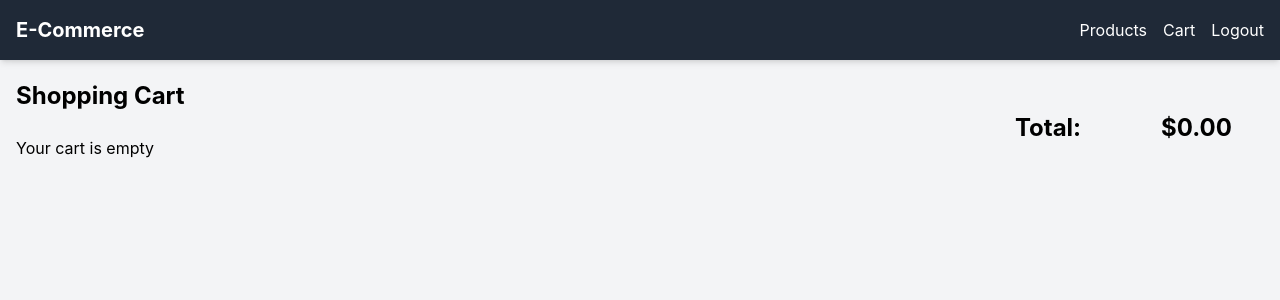
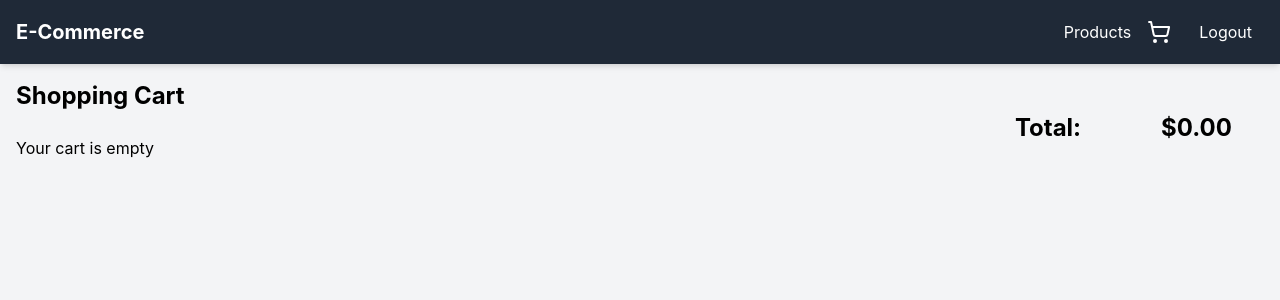
Before and after one commit to Ruvindya/E-Commerce-Web-Application, a React (Create React App) app in the folder ecommerce-app/: page /cart in a window 1280 px wide. Shown: the top 300 px of the page. Built offline with nearby package versions, Linux system fonts and the light colour scheme; sample sign-in values are in the browser's storage.

Commit message:
Cart item count display and increament

```diff
--- a/ecommerce-app/src/components/AppNav.js
+++ b/ecommerce-app/src/components/AppNav.js
@@ -1,6 +1,8 @@
 import { Link, Navigate } from 'react-router-dom';
 import { useSelector, useDispatch } from 'react-redux';
 import { selectUser, logout } from '../store/authSlice';
+import { selectCartCount } from '../store/cartSlice';
+import { ShoppingCart } from 'lucide-react';
 
 export const PrivateRoute = ({ children }) => {
   const user = useSelector(selectUser);
@@ -9,6 +11,7 @@ export const PrivateRoute = ({ children }) => {
 
 export const Navigation = () => {
   const user = useSelector(selectUser);
+  const cartCount = useSelector(selectCartCount);
   const dispatch = useDispatch();
 
   return (
@@ -16,12 +19,24 @@ export const Navigation = () => {
       <nav className="fixed top-0 left-0 right-0 bg-gray-800 text-white p-4 z-50 shadow-md">
         <div className="container mx-auto flex justify-between items-center">
           <Link to="/" className="text-xl font-bold">E-Commerce</Link>
-          <div className="space-x-4">
+          <div className="space-x-4 flex items-center">
             {user ? (
               <>
                 <Link to="/products">Products</Link>
-                <Link to="/cart">Cart</Link>
-                <button onClick={() => dispatch(logout())}>Logout</button>
+                <Link to="/cart" className="relative inline-flex items-center">
+                  <ShoppingCart className="w-6 h-6" />
+                  {cartCount > 0 && (
+                    <span className="absolute -top-2 -right-2 bg-red-500 text-white text-xs font-bold rounded-full w-5 h-5 flex items-center justify-center">
+                      {cartCount}
+                    </span>
+                  )}
+                </Link>
+                <button
+                  onClick={() => dispatch(logout())}
+                  className="hover:bg-gray-700 px-3 py-1 rounded"
+                >
+                  Logout
+                </button>
               </>
             ) : (
               <>
--- a/ecommerce-app/src/store/cartSlice.js
+++ b/ecommerce-app/src/store/cartSlice.js
@@ -14,6 +14,7 @@ const loadCartFromStorage = () => {
 
 const initialState = {
   items: loadCartFromStorage(),
+  itemCount: loadCartFromStorage().reduce((total, item) => total + item.quantity, 0),
 };
 
 const cartSlice = createSlice({
@@ -27,10 +28,12 @@ const cartSlice = createSlice({
       } else {
         state.items.push({ ...action.payload, quantity: 1 });
       }
+      state.itemCount = state.items.reduce((total, item) => total + item.quantity, 0);
       localStorage.setItem('cart', JSON.stringify(state.items));
     },
     removeFromCart: (state, action) => {
       state.items = state.items.filter(item => item.id !== action.payload);
+      state.itemCount = state.items.reduce((total, item) => total + item.quantity, 0);
       localStorage.setItem('cart', JSON.stringify(state.items));
     },
     updateQuantity: (state, action) => {
@@ -38,8 +41,8 @@ const cartSlice = createSlice({
       const item = state.items.find(item => item.id === id);
       if (item) {
         item.quantity = Math.max(0, quantity);
-        // item.quantity = quantity;
       }
+      state.itemCount = state.items.reduce((total, item) => total + item.quantity, 0);
       localStorage.setItem('cart', JSON.stringify(state.items));
     },
     clearCart: (state) => {
@@ -49,9 +52,10 @@ const cartSlice = createSlice({
   },
 });
 
+
 export const { addToCart, removeFromCart, updateQuantity, clearCart  } = cartSlice.actions;
 export const selectCart = (state) => state.cart.items;
 export const selectTotal = (state) =>
   state.cart.items.reduce((total, item) => total + (item.price * item.quantity), 0);
-
+export const selectCartCount = (state) => state.cart.itemCount;
 export default cartSlice.reducer;
```
